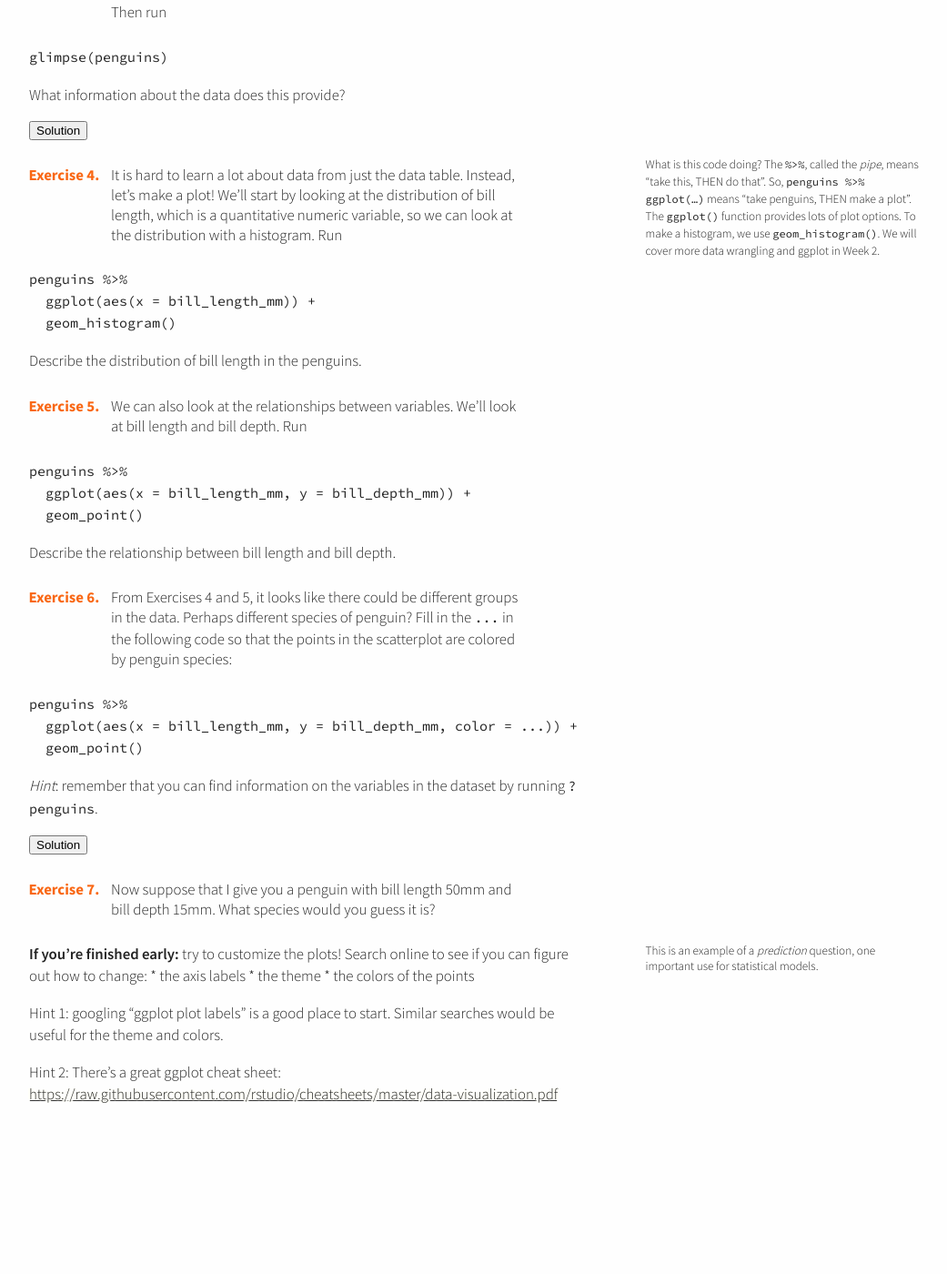
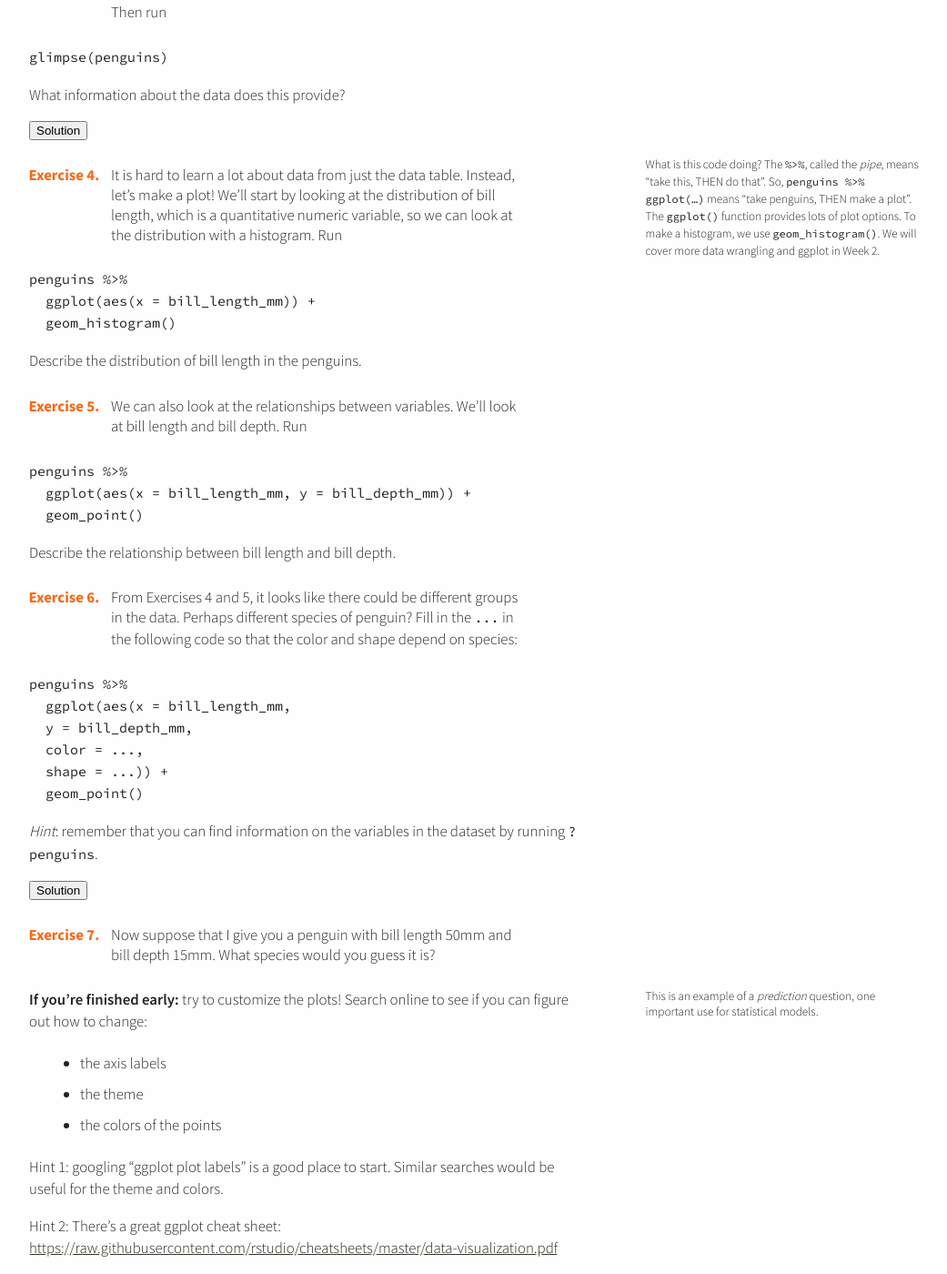
Before and after one commit to sta112-s22/sta112-s22.github.io, a Jekyll site: the page class_activities/ca_lecture2.html, which Jekyll copies as it is, in a window 1280 px wide and 1400 px high, scrolled down 893 px. Shown: the whole window at 91% size, without its empty margins (128-1169 px from the left). Built offline with Jekyll 4.4.1, drawn with Linux system fonts in a browser that asks for light colours; before the commit the page ends 2124 px from its top, so only the background shows below that.

Commit message:
editing lecture 2 material

```diff
--- a/class_activities/ca_lecture2.html
+++ b/class_activities/ca_lecture2.html
@@ -114,10 +114,13 @@ Solution
   geom_point()</code></pre>
 <p>Describe the relationship between bill length and bill depth.</p>
 <ol start="6" style="list-style-type: decimal">
-<li>From Exercises 4 and 5, it looks like there could be different groups in the data. Perhaps different species of penguin? Fill in the <code>...</code> in the following code so that the points in the scatterplot are colored by penguin species:</li>
+<li>From Exercises 4 and 5, it looks like there could be different groups in the data. Perhaps different species of penguin? Fill in the <code>...</code> in the following code so that the color and shape depend on species:</li>
 </ol>
 <pre><code>penguins %&gt;%
-  ggplot(aes(x = bill_length_mm, y = bill_depth_mm, color = ...)) +
+  ggplot(aes(x = bill_length_mm,
+  y = bill_depth_mm,
+  color = ...,
+  shape = ...)) +
   geom_point()</code></pre>
 <p><em>Hint</em>: remember that you can find information on the variables in the dataset by running <code>?penguins</code>.</p>
 <BUTTON ONCLICK="ShowAndHide(&#39;q6_solution&#39;)">
@@ -125,14 +128,22 @@ Solution
 </BUTTON>
 <div id="q6_solution" style="display:none">
 <pre><code>penguins %&gt;%
-  ggplot(aes(x = bill_length_mm, y = bill_depth_mm, color = species)) +
+  ggplot(aes(x = bill_length_mm,
+  y = bill_depth_mm,
+  color = species,
+  shape = species)) +
   geom_point()</code></pre>
 </div>
 <ol start="7" style="list-style-type: decimal">
 <li>Now suppose that I give you a penguin with bill length 50mm and bill depth 15mm. What species would you guess it is?</li>
 </ol>
 <p><label for="tufte-mn-6" class="margin-toggle">⊕</label><input type="checkbox" id="tufte-mn-6" class="margin-toggle"><span class="marginnote"><span style="display: block;">This is an example of a <em>prediction</em> question, one important use for statistical models.</span></span></p>
-<p><strong>If you’re finished early:</strong> try to customize the plots! Search online to see if you can figure out how to change: * the axis labels * the theme * the colors of the points</p>
+<p><strong>If you’re finished early:</strong> try to customize the plots! Search online to see if you can figure out how to change:</p>
+<ul>
+<li>the axis labels</li>
+<li>the theme</li>
+<li>the colors of the points</li>
+</ul>
 <p>Hint 1: googling “ggplot plot labels” is a good place to start. Similar searches would be useful for the theme and colors.</p>
 <p>Hint 2: There’s a great ggplot cheat sheet: <a href="https://raw.githubusercontent.com/rstudio/cheatsheets/master/data-visualization.pdf">https://raw.githubusercontent.com/rstudio/cheatsheets/master/data-visualization.pdf</a></p>
 </div>
```
Also changed, not shown: class_activities/ca_lecture2.Rmd (+10 -3 lines), slides/lecture_2.Rmd (+63 -18 lines), slides/lecture_2.html (+59 -17 lines), slides/lecture_2_files/figure-html/unnamed-chunk-3-1.png, slides/lecture_2_files/figure-html/unnamed-chunk-6-1.png, slides/lecture_2_files/figure-html/unnamed-chunk-7-1.png.
